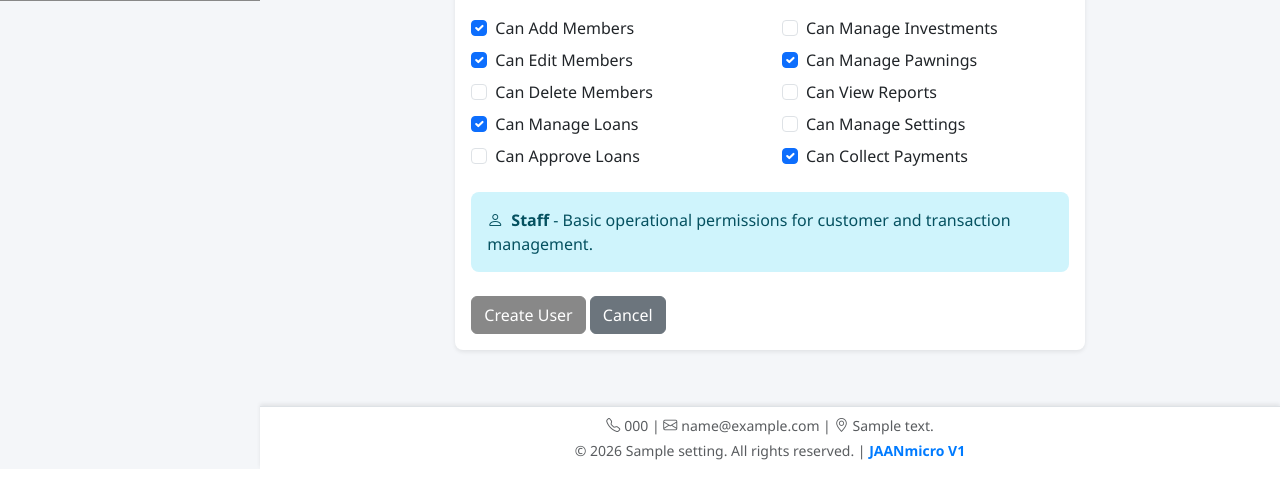
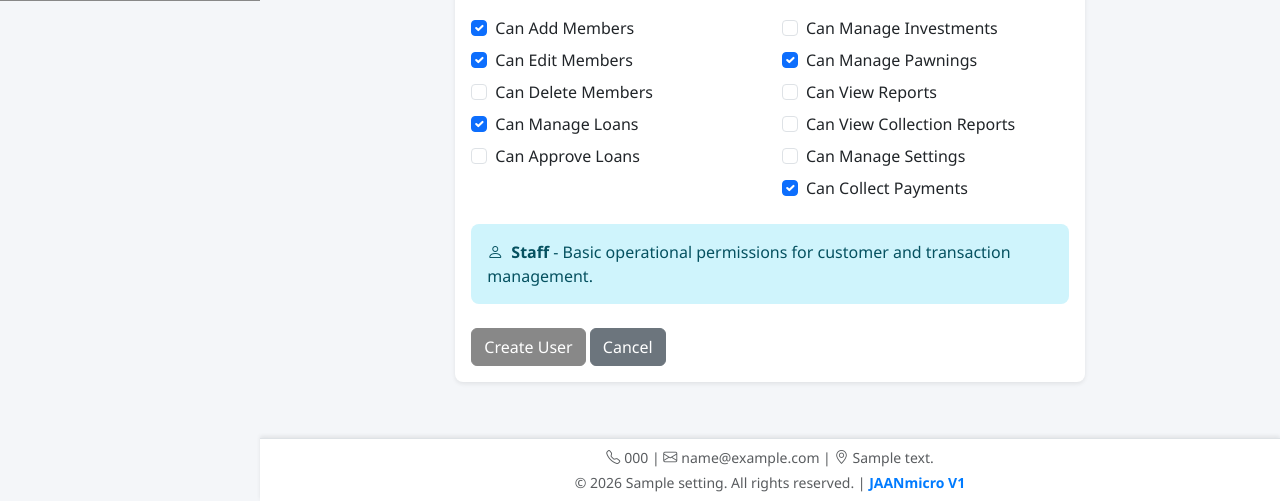
Before and after one commit to VindiPerera/JaanMicro, a Flask app: page /settings/users/add in a window 1280 px wide. Shown: the part 799-1300 px from the top of the page. Before the commit the page ends 1268 px from the top, so only its background shows below. Run offline with Flask 3, Linux system fonts and the light colour scheme; a user stored in the database is signed in; tables that the repository leaves empty hold one stand-in row (values such as "Sample post"); grey boxes marked "Sample" are stand-in pictures; some libraries are stand-ins or nearby versions.

Commit message:
feat(permissions): Add 'can_view_collection_reports' permission and update related views and forms

```diff
--- a/app/models.py
+++ b/app/models.py
@@ -39,6 +39,7 @@ class User(UserMixin, db.Model):
     can_manage_investments = db.Column(db.Boolean, default=True)
     can_manage_pawnings = db.Column(db.Boolean, default=True)
     can_view_reports = db.Column(db.Boolean, default=True)
+    can_view_collection_reports = db.Column(db.Boolean, default=False)
     can_manage_settings = db.Column(db.Boolean, default=False)
     can_collect_payments = db.Column(db.Boolean, default=True)
     can_verify_kyc = db.Column(db.Boolean, default=False)
@@ -74,6 +75,7 @@ class User(UserMixin, db.Model):
                 'can_manage_investments': False,
                 'can_manage_pawnings': True,
                 'can_view_reports': False,
+                'can_view_collection_reports': False,
                 'can_manage_settings': False,
                 'can_collect_payments': True,
                 'can_verify_kyc': False
@@ -87,6 +89,7 @@ class User(UserMixin, db.Model):
                 'can_manage_investments': False,
                 'can_manage_pawnings': False,
                 'can_view_reports': True,
+                'can_view_collection_reports': True,
                 'can_manage_settings': False,
                 'can_collect_payments': True,
                 'can_verify_kyc': False
@@ -100,6 +103,7 @@ class User(UserMixin, db.Model):
                 'can_manage_investments': True,
                 'can_manage_pawnings': True,
                 'can_view_reports': True,
+                'can_view_collection_reports': True,
                 'can_manage_settings': False,
                 'can_collect_payments': True,
                 'can_verify_kyc': False
@@ -113,6 +117,7 @@ class User(UserMixin, db.Model):
                 'can_manage_investments': True,
                 'can_manage_pawnings': True,
                 'can_view_reports': True,
+                'can_view_collection_reports': True,
                 'can_manage_settings': True,
                 'can_collect_payments': True,
                 'can_verify_kyc': True
@@ -126,6 +131,7 @@ class User(UserMixin, db.Model):
                 'can_manage_investments': True,
                 'can_manage_pawnings': True,
                 'can_view_reports': True,
+                'can_view_collection_reports': True,
                 'can_manage_settings': True,
                 'can_collect_payments': True,
                 'can_verify_kyc': False
--- a/app/settings/forms.py
+++ b/app/settings/forms.py
@@ -80,6 +80,7 @@ class UserForm(FlaskForm):
     can_manage_investments = BooleanField('Can Manage Investments')
     can_manage_pawnings = BooleanField('Can Manage Pawnings')
     can_view_reports = BooleanField('Can View Reports')
+    can_view_collection_reports = BooleanField('Can View Collection Reports')
     can_manage_settings = BooleanField('Can Manage Settings')
     can_collect_payments = BooleanField('Can Collect Payments')
     can_verify_kyc = BooleanField('Can Verify KYC')
@@ -117,6 +118,7 @@ class UserForm(FlaskForm):
                 'can_manage_investments': False,
                 'can_manage_pawnings': True,
                 'can_view_reports': False,
+                'can_view_collection_reports': False,
                 'can_manage_settings': False,
                 'can_collect_payments': True,
                 'can_verify_kyc': False
@@ -130,6 +132,7 @@ class UserForm(FlaskForm):
                 'can_manage_investments': False,
                 'can_manage_pawnings': False,
                 'can_view_reports': True,
+                'can_view_collection_reports': True,
                 'can_manage_settings': False,
                 'can_collect_payments': True,
                 'can_verify_kyc': False
@@ -143,6 +146,7 @@ class UserForm(FlaskForm):
                 'can_manage_investments': True,
                 'can_manage_pawnings': True,
                 'can_view_reports': True,
+                'can_view_collection_reports': True,
                 'can_manage_settings': False,
                 'can_collect_payments': True,
                 'can_verify_kyc': False
@@ -156,6 +160,7 @@ class UserForm(FlaskForm):
                 'can_manage_investments': True,
                 'can_manage_pawnings': True,
                 'can_view_reports': True,
+                'can_view_collection_reports': True,
                 'can_manage_settings': True,
                 'can_collect_payments': True,
                 'can_verify_kyc': True
@@ -169,6 +174,7 @@ class UserForm(FlaskForm):
                 'can_manage_investments': True,
                 'can_manage_pawnings': True,
                 'can_view_reports': True,
+                'can_view_collection_reports': True,
                 'can_manage_settings': True,
                 'can_collect_payments': True,
                 'can_verify_kyc': False
@@ -215,6 +221,7 @@ class UserEditForm(FlaskForm):
     can_manage_investments = BooleanField('Can Manage Investments')
     can_manage_pawnings = BooleanField('Can Manage Pawnings')
     can_view_reports = BooleanField('Can View Reports')
+    can_view_collection_reports = BooleanField('Can View Collection Reports')
     can_manage_settings = BooleanField('Can Manage Settings')
     can_collect_payments = BooleanField('Can Collect Payments')
     can_verify_kyc = BooleanField('Can Verify KYC')
--- a/app/settings/routes.py
+++ b/app/settings/routes.py
@@ -124,6 +124,7 @@ def add_user():
             can_manage_investments=form.can_manage_investments.data,
             can_manage_pawnings=form.can_manage_pawnings.data,
             can_view_reports=form.can_view_reports.data,
+            can_view_collection_reports=form.can_view_collection_reports.data,
             can_manage_settings=form.can_manage_settings.data,
             can_collect_payments=form.can_collect_payments.data
         )
@@ -172,6 +173,7 @@ def edit_user(id):
         user.can_manage_investments = form.can_manage_investments.data
         user.can_manage_pawnings = form.can_manage_pawnings.data
         user.can_view_reports = form.can_view_reports.data
+        user.can_view_collection_reports = form.can_view_collection_reports.data
         user.can_manage_settings = form.can_manage_settings.data
         user.can_collect_payments = form.can_collect_payments.data
 
--- a/app/templates/base.html
+++ b/app/templates/base.html
@@ -364,7 +364,7 @@
             </li>
             {% endif %}
 
-            {% if current_user.has_permission('view_reports') %}
+            {% if current_user.has_permission('view_reports') or current_user.has_permission('view_collection_reports') %}
             <li>
                 <a href="{{ url_for('reports.index') }}" class="{% if 'reports' in request.endpoint %}active{% endif %}">
                     <i class="bi bi-graph-up"></i>
--- a/app/templates/settings/add_user.html
+++ b/app/templates/settings/add_user.html
@@ -104,7 +104,11 @@
                             </div>
                             <div class="form-check mb-2">
                                 {{ form.can_view_reports(class="form-check-input") }}
-                                {{ form.can_view_reports.label(class="form-check-label", title="Allows user to access system reports and analytics") }}
+                                {{ form.can_view_reports.label(class="form-check-label", title="Allows user to access general system reports and analytics") }}
+                            </div>
+                            <div class="form-check mb-2">
+                                {{ form.can_view_collection_reports(class="form-check-input") }}
+                                {{ form.can_view_collection_reports.label(class="form-check-label", title="Allows user to access collection-specific reports") }}
                             </div>
                             <div class="form-check mb-2">
                                 {{ form.can_manage_settings(class="form-check-input") }}
@@ -150,6 +154,7 @@ $(document).ready(function() {
             'can_manage_investments': false,
             'can_manage_pawnings': true,
             'can_view_reports': false,
+            'can_view_collection_reports': false,
             'can_manage_settings': false,
             'can_collect_payments': true
         },
@@ -162,6 +167,7 @@ $(document).ready(function() {
             'can_manage_investments': false,
             'can_manage_pawnings': false,
             'can_view_reports': true,
+            'can_view_collection_reports': true,
             'can_manage_settings': false,
             'can_collect_payments': true
         },
@@ -174,6 +180,7 @@ $(document).ready(function() {
             'can_manage_investments': true,
             'can_manage_pawnings': true,
             'can_view_reports': true,
+            'can_view_collection_reports': true,
             'can_manage_settings': false,
             'can_collect_payments': true
         },
@@ -186,6 +193,7 @@ $(document).ready(function() {
             'can_manage_investments': true,
             'can_manage_pawnings': true,
             'can_view_reports': true,
+            'can_view_collection_reports': true,
             'can_manage_settings': true,
             'can_collect_payments': true,
             'can_verify_kyc': true
@@ -199,6 +207,7 @@ $(document).ready(function() {
             'can_manage_investments': true,
             'can_manage_pawnings': true,
             'can_view_reports': true,
+            'can_view_collection_reports': true,
             'can_manage_settings': true,
             'can_collect_payments': true
         }
```
Also changed, not shown: app/reports/routes.py (+6 -3 lines), app/templates/reports/index.html (+8 -0 lines), app/templates/settings/edit_user.html (+10 -1 lines), migrations/versions/7b2199a277fc_merge_migration_heads.py (added, +24 -0 lines), migrations/versions/c8f81effd77a_add_can_view_collection_reports_.py (added, +32 -0 lines).
